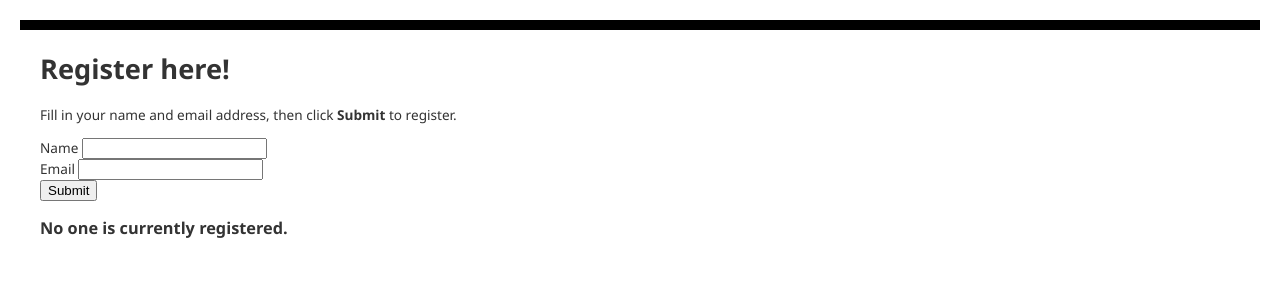
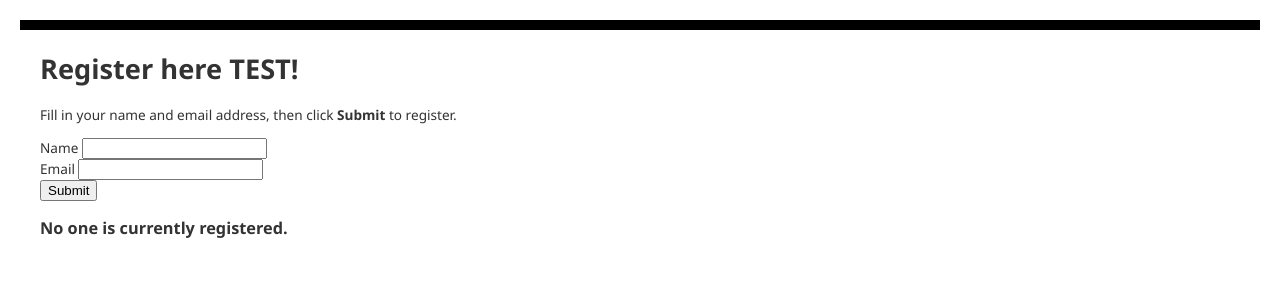
Before and after one commit to jcthedude/BusinessDashboardWebApp, a PHP site: page / in a window 1280 px wide. Shown: the top 300 px of the page. Run offline with PHP 8.4, Linux system fonts and the light colour scheme; data that the repository does not hold is empty.

Commit message:
Initial commit

```diff
--- a/index.php
+++ b/index.php
@@ -1,6 +1,6 @@
 <html>
 <head>
-<Title>Registration Form</Title>
+<Title>Registration Form TEST</Title>
 <style type="text/css">
     body { background-color: #fff; border-top: solid 10px #000;
         color: #333; font-size: .85em; margin: 20; padding: 20;
@@ -16,7 +16,7 @@
 </style>
 </head>
 <body>
-<h1>Register here!</h1>
+<h1>Register here TEST!</h1>
 <p>Fill in your name and email address, then click <strong>Submit</strong> to register.</p>
 <form method="post" action="index.php" enctype="multipart/form-data" >
       Name  <input type="text" name="name" id="name"/></br>
```
